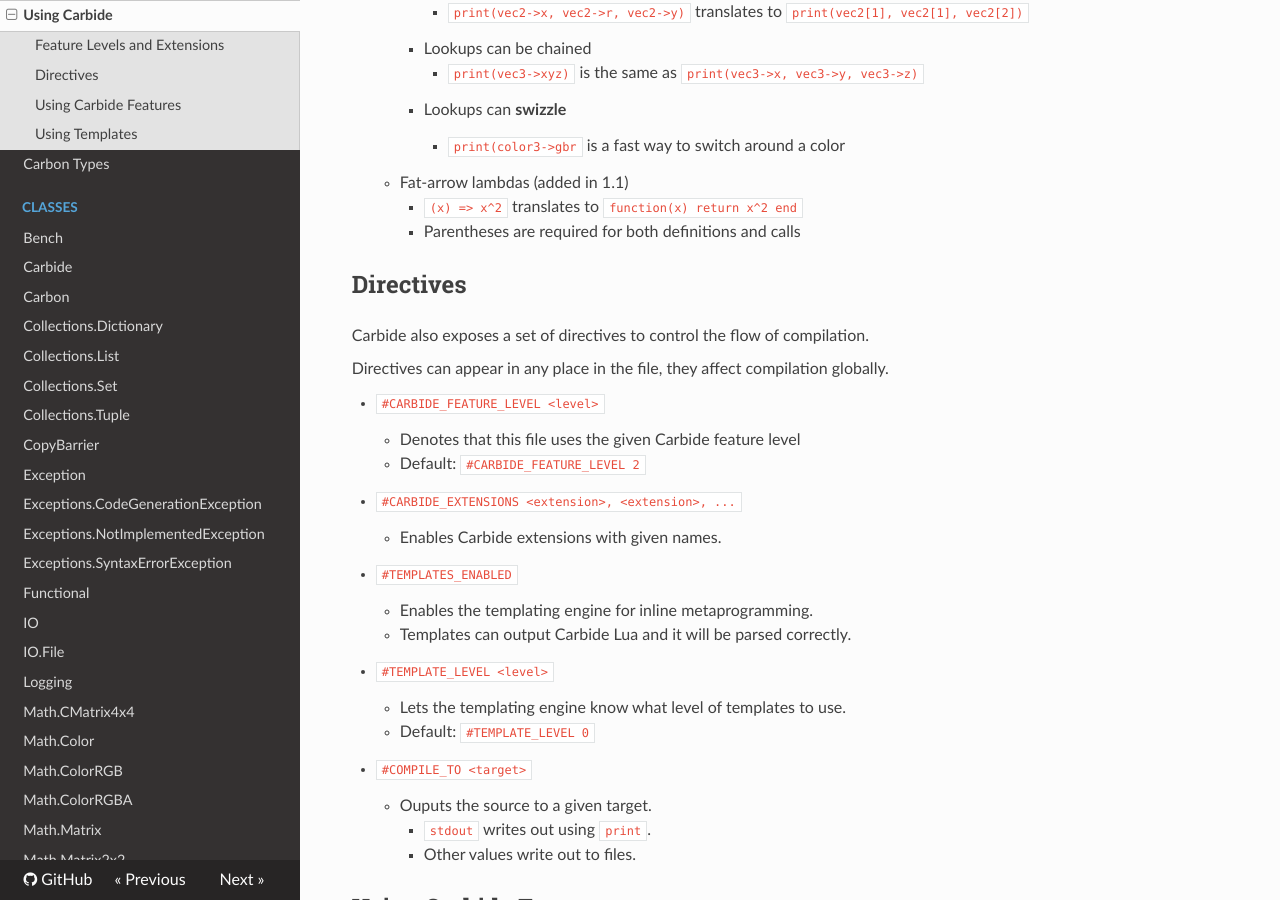
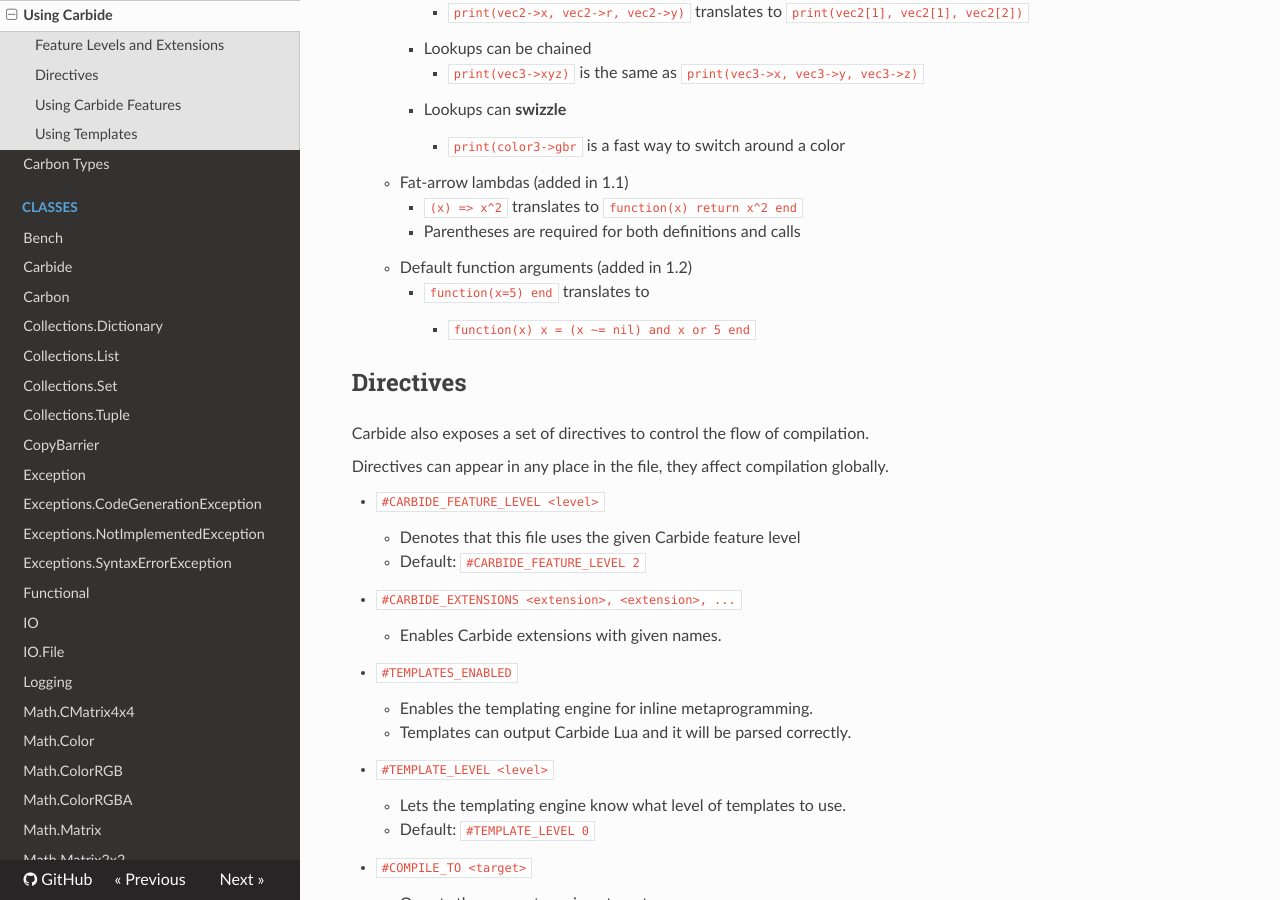
Before and after one commit to lua-carbon/carbon, an MkDocs documentation site: the page built from docs/Using_Carbide.md, in a window 1280 px wide and 900 px high, scrolled down 807 px. Built offline with MkDocs 1.6.1, drawn with Linux system fonts in a browser that asks for light colours; nearby versions of some CDN libraries; old or Windows-style settings are respelled for this version of MkDocs.

Commit message:
Update docs to include default arguments

```diff
--- a/docs/Using_Carbide.md
+++ b/docs/Using_Carbide.md
@@ -31,6 +31,9 @@
 	- Fat-arrow lambdas (added in 1.1)
 		- `(x) => x^2` translates to `function(x) return x^2 end`
 		- Parentheses are required for both definitions and calls
+	- Default function arguments (added in 1.2)
+		- `function(x=5) end` translates to
+			- `function(x) x = (x ~= nil) and x or 5 end`
 
 ## Directives
 Carbide also exposes a set of directives to control the flow of compilation.
```
